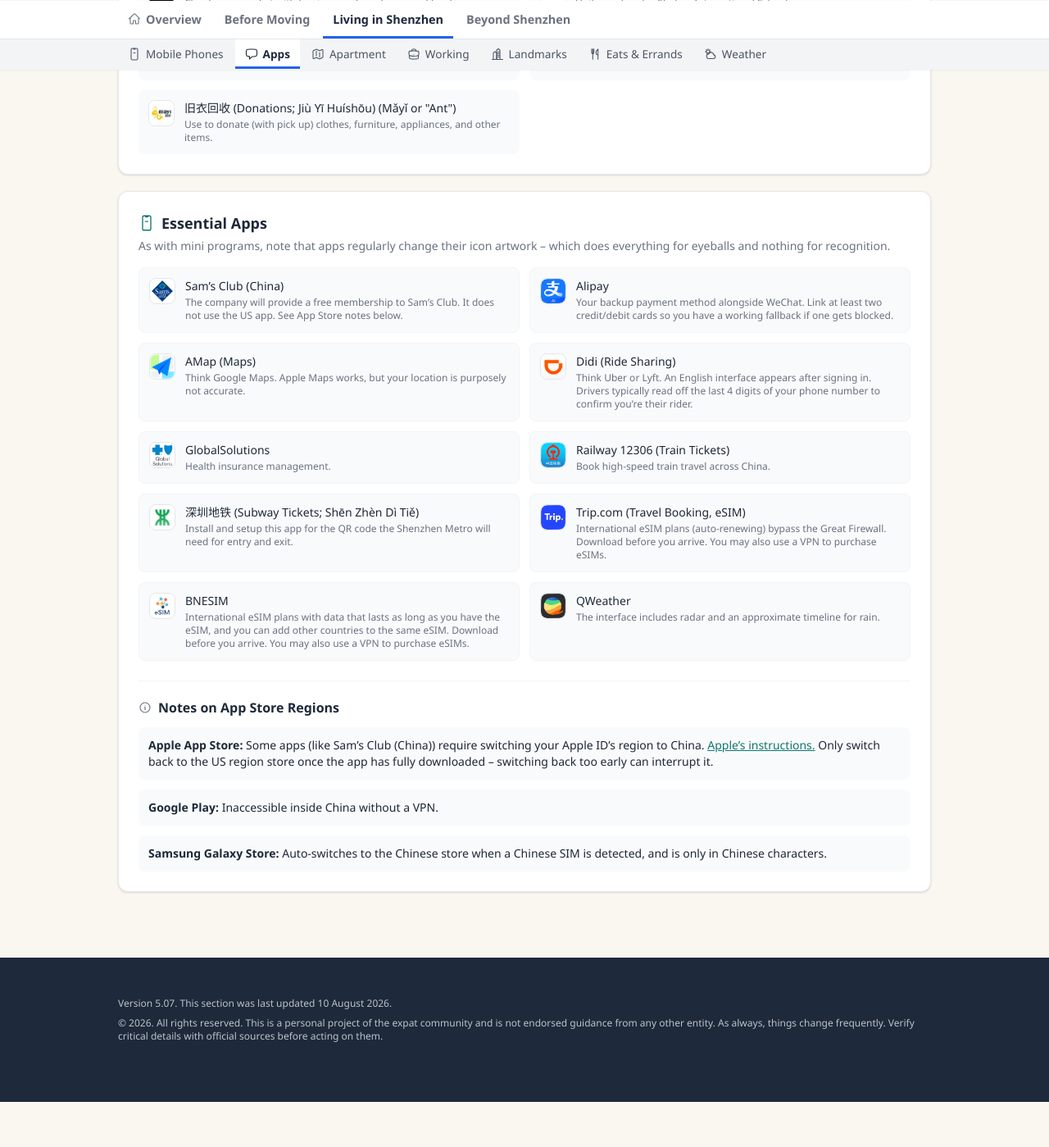
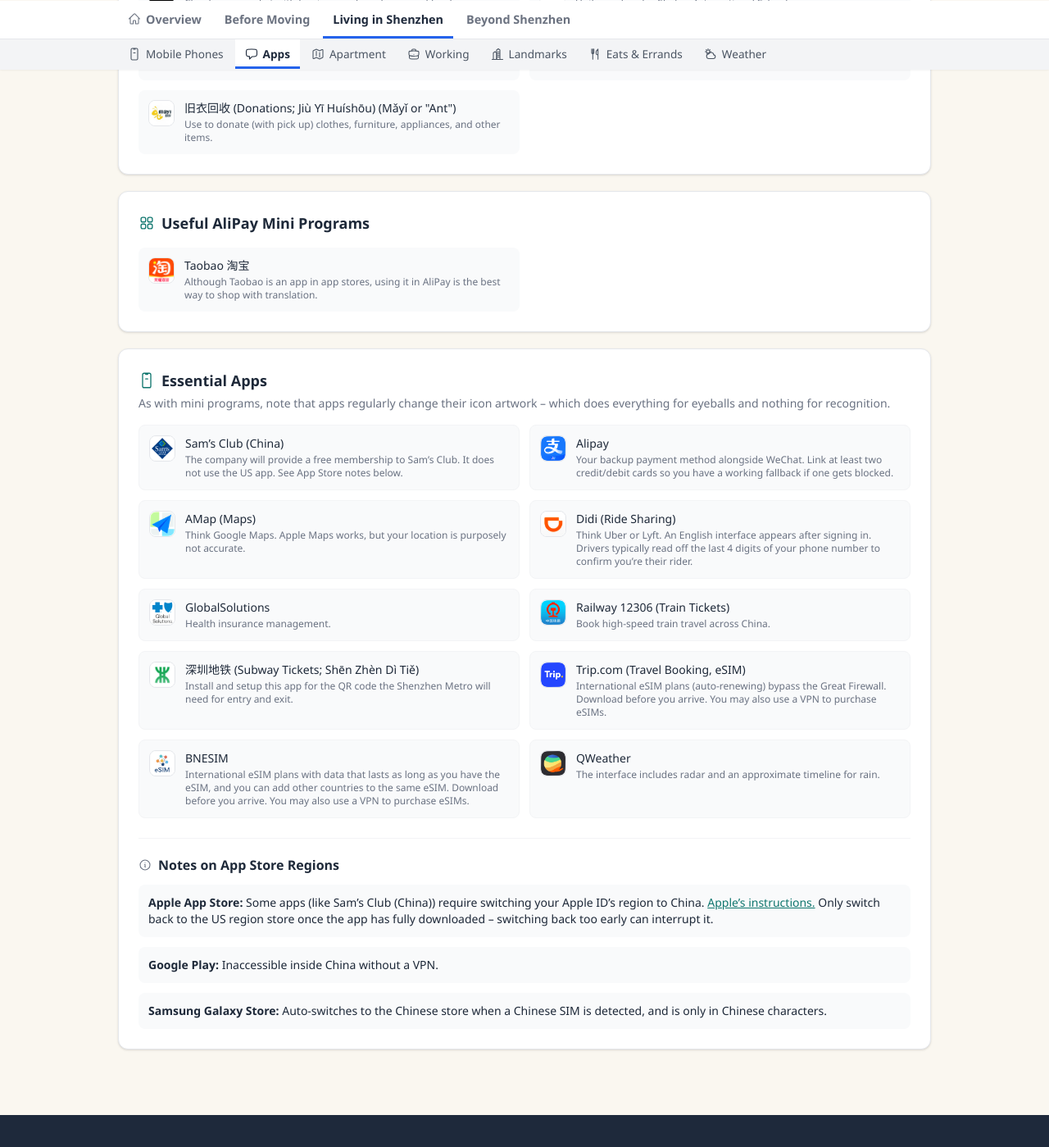
Before and after one commit to livinginshenzhen/guide, a Jekyll site: the page built from apps.html, in a window 1280 px wide and 1400 px high, scrolled down 1111 px. Shown: the whole window at 82% size. Built offline with Jekyll 4.4.1, drawn with Linux system fonts in a browser that asks for light colours; some web fonts are replaced; before the commit the page ends 2455 px from its top, so only the background shows below that; some of the changed text lies outside the part shown.

Commit message:
Apps: add Useful AliPay Mini Programs section with Taobao (v5.08)
Co-Authored-By: Claude Sonnet 5.5 <noreply@anthropic.com>

```diff
--- a/_data/updates.yml
+++ b/_data/updates.yml
@@ -1,4 +1,5 @@
 # Newest first. The Overview shows the first 5. tag: New | Updated
+- { date: "14 November 2026", tag: New, text: "Useful AliPay Mini Programs added to Apps", url: /apps.html }
 - { date: "13 November 2026", tag: Updated, text: "Mail forwarding: tip on a notarized letter for Change of Address verification", url: /mail-forwarding.html }
 - { date: "3 November 2026", tag: New, text: "New page: Eats & Errands, places we’ll vouch for", url: /vouched.html }
 - { date: "20 October 2026", tag: New, text: "New landmarks added", url: "/landmarks.html?highlight=international-performance-center,shenzhen-east-waste-to-energy-plant,shenzhen-mangrove-wetland-museum" }
--- a/_layouts/default.html
+++ b/_layouts/default.html
@@ -79,7 +79,7 @@
 <!-- FOOTER -->
 <footer class="bg-brand text-white mt-12" style="background-color:#1e293b; padding-top:3rem; padding-bottom:4.5rem;">
   <div class="max-w-4xl mx-auto px-4">
-    <p class="text-blue-300 text-xs">Version 5.07. This section was last updated {{ page.updated }}.</p>
+    <p class="text-blue-300 text-xs">Version 5.08. This section was last updated {{ page.updated }}.</p>
     <p class="text-blue-300 text-xs mt-2">&copy; 2026. All rights reserved. This is a personal project of the expat community and is not endorsed guidance from any other entity. As always, things change frequently. Verify critical details with official sources before acting on them.</p>
   </div>
 </footer>
--- a/apps.html
+++ b/apps.html
@@ -2,7 +2,7 @@
 layout: default
 tab: wechat
 title: "Apps – Living in Shenzhen"
-updated: "10 August 2026"
+updated: "14 November 2026"
 ---
     <div>
       <h2 class="text-2xl font-bold mb-1 flex items-center gap-2">
@@ -41,6 +41,14 @@ updated: "10 August 2026"
     </div>
 
     <div class="bg-white rounded-xl shadow-sm border border-gray-200 p-6">
+      <h3 class="font-bold text-lg mb-4 flex items-center gap-2">
+        <svg class="icon w-5 h-5 text-brand" aria-hidden="true"><use href="#ic-app"/></svg>
+        Useful AliPay Mini Programs
+      </h3>
+      <div class="grid sm:grid-cols-2 gap-3 text-sm" id="alipay-mini-apps-grid"></div>
+    </div>
+
+    <div class="bg-white rounded-xl shadow-sm border border-gray-200 p-6">
       <h3 class="font-bold text-lg mb-1 flex items-center gap-2">
         <svg class="icon w-5 h-5 text-brand" aria-hidden="true"><use href="#ic-phone"/></svg>
         Essential Apps
--- a/assets/main.js
+++ b/assets/main.js
@@ -30,9 +30,13 @@ const miniApps = [
   { name: 'Silver Palate Groceries', desc: 'Western grocery items you can’t find at Ole', icon: 'assets/icons/silverpalate.jpg' },
   { name: '旧衣回收 (Donations; Jiù Yī Huíshōu) (Mǎyǐ or "Ant")', desc: 'Use to donate (with pick up) clothes, furniture, appliances, and other items.', icon: 'assets/icons/mayi.png' },
 ];
-const mag = document.getElementById('mini-apps-grid');
-if (mag) {
-  miniApps.forEach(a => {
+const alipayMiniApps = [
+  { name: 'Taobao 淘宝', desc: 'Although Taobao is an app in app stores, using it in AliPay is the best way to shop with translation.', icon: 'assets/icons/taobao.jpg' },
+];
+[['mini-apps-grid', miniApps], ['alipay-mini-apps-grid', alipayMiniApps]].forEach(([id, list]) => {
+  const mag = document.getElementById(id);
+  if (!mag) return;
+  list.forEach(a => {
     const d = document.createElement('div');
     d.className = 'flex gap-3 p-3 bg-gray-50 rounded-lg items-start';
     const iconHtml = a.icon
@@ -43,7 +47,7 @@ if (mag) {
       <div><p class="font-medium">${a.name}</p><p class="text-xs text-gray-500 mt-0.5">${a.desc}</p></div>`;
     mag.appendChild(d);
   });
-}
+});
 
 const apps = [
   { name: "Sam’s Club (China)", desc: 'The company will provide a free membership to Sam’s Club. It does not use the US app. See App Store notes below.', icon: 'assets/icons/samsclub.jpg', url: 'https://apps.apple.com/us/app/id818237113' },
```
Also changed, not shown: assets/icons/taobao.jpg (added).
